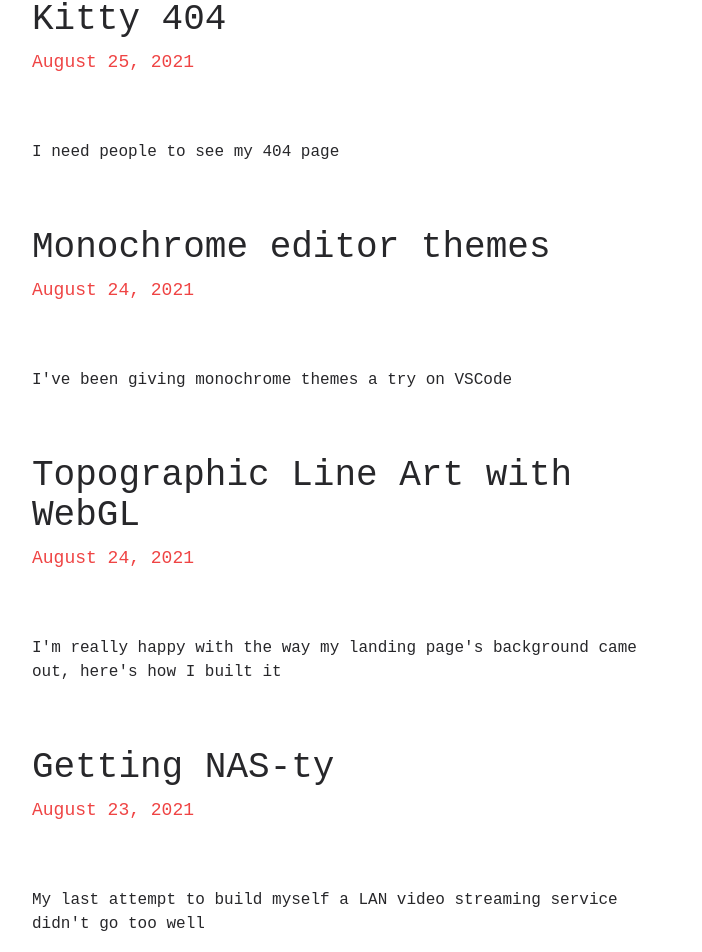
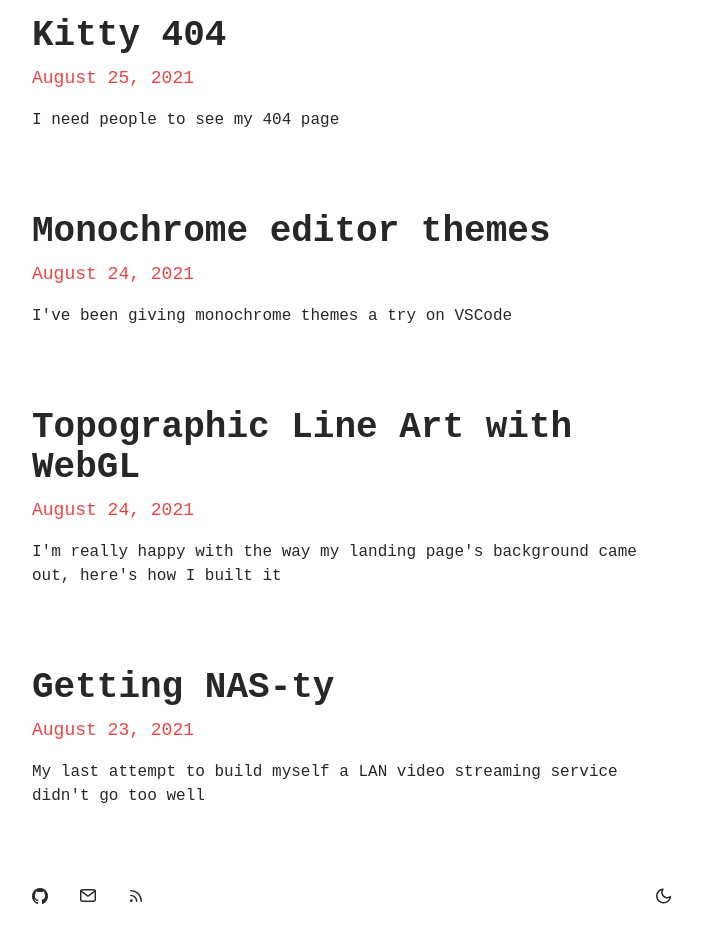
Before and after one commit to sid405/website, a Next.js app: page / in a window 1280 px wide. Shown: the part 960-1912 px from the top of the page, without its empty margins (288-990 px from the left). Built offline with nearby package versions, Linux system fonts and the light colour scheme.

Commit message:
improve: rss icon in header

```diff
--- /dev/null
+++ b/components/Chrome.tsx
@@ -0,0 +1,47 @@
+import dynamic from "next/dynamic";
+import Link from "next/link";
+import React from "react";
+import { Icon } from "./Icon";
+
+const ThemeSwitch = dynamic(() => import("./ThemeSwitch"));
+
+function Content() {
+  return (
+    <>
+      <div className="flex items-center space-x-8">
+        <Link href="https://github.com/madebysid">
+          <a title="Visit my GitHub profile">
+            <Icon name="github" />
+          </a>
+        </Link>
+        <Link href="mailto:me@madebysid.com">
+          <a title="Email me">
+            <Icon name="mail" />
+          </a>
+        </Link>
+        <Link href="https://dietcode.io/rss.xml">
+          <a title="RSS feed">
+            <Icon name="rss" />
+          </a>
+        </Link>
+      </div>
+      <ThemeSwitch />
+    </>
+  );
+}
+
+export function Header() {
+  return (
+    <header className="flex items-center justify-between my-16">
+      <Content />
+    </header>
+  );
+}
+
+export function Footer() {
+  return (
+    <footer className="flex items-center justify-between my-16">
+      <Content />
+    </footer>
+  );
+}
--- a/components/Header.tsx
+++ /dev/null
@@ -1,25 +0,0 @@
-import dynamic from "next/dynamic";
-import Link from "next/link";
-import { Icon } from "../components/Icon";
-
-const ThemeSwitch = dynamic(() => import("../components/ThemeSwitch"));
-
-export function Header() {
-  return (
-    <header className="flex items-center justify-between my-16">
-      <div className="flex items-center">
-        <Link href="https://github.com/madebysid">
-          <a title="Visit my GitHub profile">
-            <Icon name="github" />
-          </a>
-        </Link>
-        <Link href="mailto:me@madebysid.com">
-          <a title="Email me" className="mx-8">
-            <Icon name="mail" />
-          </a>
-        </Link>
-      </div>
-      <ThemeSwitch />
-    </header>
-  );
-}
--- a/components/Icon.tsx
+++ b/components/Icon.tsx
@@ -1,5 +1,12 @@
 type Props = {
-  name: "sun" | "moon" | "arrow-left" | "arrow-down" | "github" | "mail";
+  name:
+    | "sun"
+    | "moon"
+    | "arrow-left"
+    | "arrow-down"
+    | "github"
+    | "mail"
+    | "rss";
   size?: 16 | 12;
 };
 
@@ -171,6 +178,22 @@ export function Icon({ name, size = 16 }: Props) {
           />
         </svg>
       );
+
+    case "rss":
+      return (
+        <svg
+          {...common}
+          viewBox="0 0 24 24"
+          stroke="currentColor"
+          strokeWidth="2"
+          strokeLinecap="round"
+          strokeLinejoin="round"
+        >
+          <path d="M4 11a9 9 0 0 1 9 9"></path>
+          <path d="M4 4a16 16 0 0 1 16 16"></path>
+          <circle cx="5" cy="19" r="1"></circle>
+        </svg>
+      );
     default:
       return <></>;
   }
--- a/components/Post.tsx
+++ b/components/Post.tsx
@@ -1,10 +1,10 @@
 export function Title({ children }: { children: string }) {
-  return <h3 className="my-2 font-ibm text-4xl">{children}</h3>;
+  return <h3 className="my-2 font-ibm font-bold text-4xl">{children}</h3>;
 }
 
 export function Date({ children }: { children: string }) {
   return (
-    <h6 className="mt-2 mb-16 font-ibm text-lg text-red-500">{children}</h6>
+    <h6 className="mt-2 mb-2 font-ibm text-lg text-red-500">{children}</h6>
   );
 }
 
--- a/components/PostList.tsx
+++ b/components/PostList.tsx
@@ -8,7 +8,7 @@ type Props = {
 
 export function PostList({ posts }: Props) {
   return (
-    <section className="mt-32">
+    <section className="mt-32 space-y-20">
       <h2 id="posts" className="text-2xl uppercase opacity-50">
         Posts
       </h2>
@@ -25,7 +25,7 @@ type ItemProps = {
 
 function Item({ post }: ItemProps) {
   return (
-    <article className="my-16">
+    <article>
       <a
         href={`/posts/${post.slug}`}
         className="my-2 text-4xl hover:underline cursor-pointer"
@@ -33,7 +33,7 @@ function Item({ post }: ItemProps) {
         <Title>{post.meta.title}</Title>
       </a>
       <Date>{post.meta.date}</Date>
-      <p className="my-8">{post.meta.excerpt}</p>
+      <p className="my-4">{post.meta.excerpt}</p>
     </article>
   );
 }
--- a/pages/404.tsx
+++ b/pages/404.tsx
@@ -1,5 +1,5 @@
 import Link from "next/link";
-import { Header } from "../components/Header";
+import { Header } from "../components/Chrome";
 import { Icon } from "../components/Icon";
 
 export default function NotFound() {
--- a/pages/index.tsx
+++ b/pages/index.tsx
@@ -1,6 +1,6 @@
 import type { GetStaticProps, NextPage } from "next";
 import dynamic from "next/dynamic";
-import { Header } from "../components/Header";
+import { Footer, Header } from "../components/Chrome";
 import { Intro } from "../components/Intro";
 import { PostList } from "../components/PostList";
 import { getAllPosts, Post } from "../lib/api";
@@ -23,6 +23,8 @@ const Home: NextPage<PageProps> = ({ posts }) => {
         />
         <PostList posts={posts} />
       </main>
+
+      <Footer />
     </>
   );
 };
--- a/pages/posts/[slug].tsx
+++ b/pages/posts/[slug].tsx
@@ -3,6 +3,7 @@ import dynamic from "next/dynamic";
 import Head from "next/head";
 import Link from "next/link";
 import React from "react";
+import { Footer } from "../../components/Chrome";
 import { Icon } from "../../components/Icon";
 import { Date, Tags, Title } from "../../components/Post";
 import { getAllPosts, getPostBySlug, Post } from "../../lib/api";
@@ -71,11 +72,13 @@ const PostPage: NextPage<PageProps> = ({ meta, slug, content }) => {
           <Tags value={meta.tags} />
           <Date>{meta.date}</Date>
           <article
-            className="markdown"
+            className="markdown mt-16"
             dangerouslySetInnerHTML={{ __html: content }}
           ></article>
         </section>
       </main>
+
+      <Footer />
     </>
   );
 };
```
